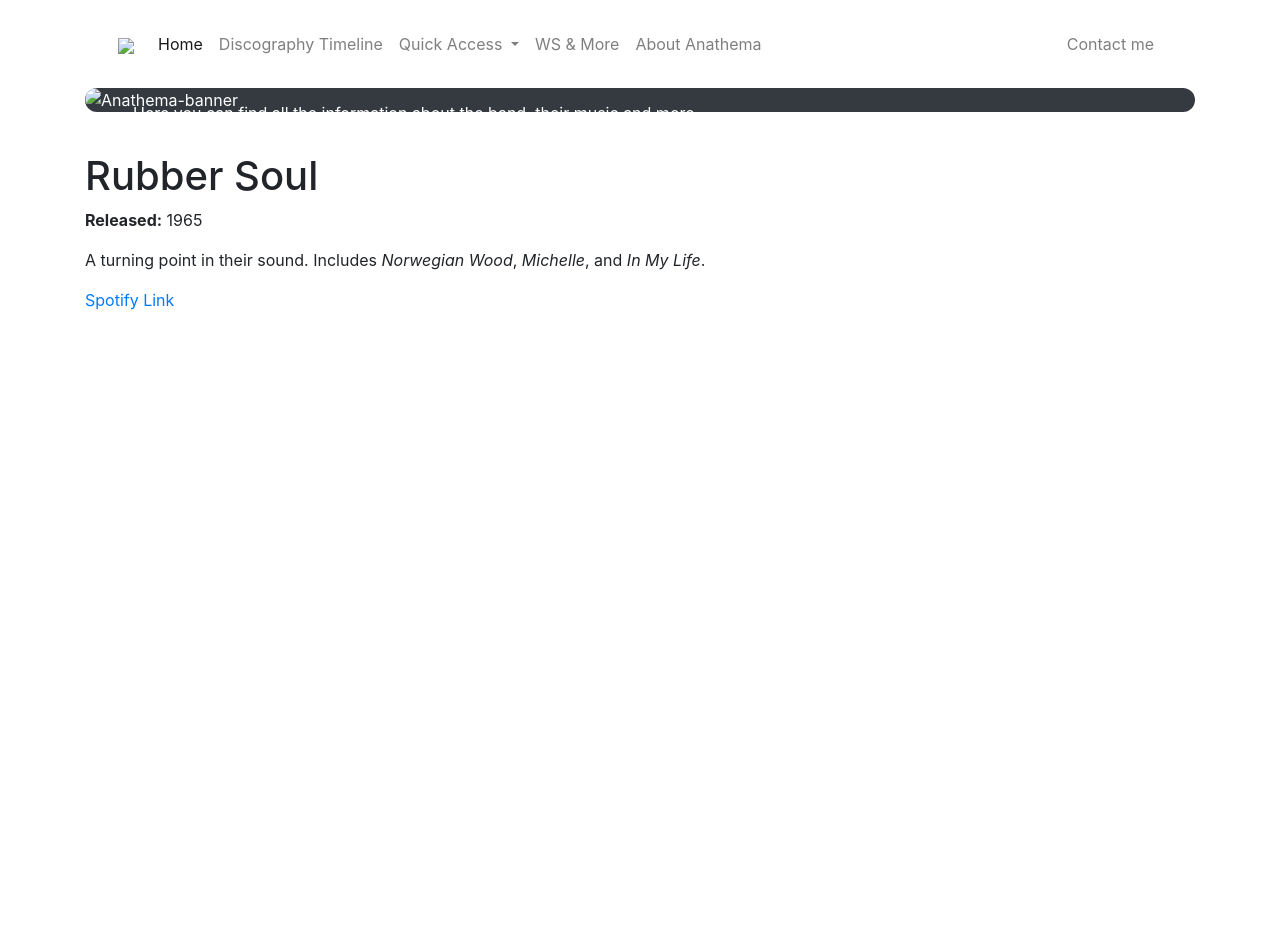
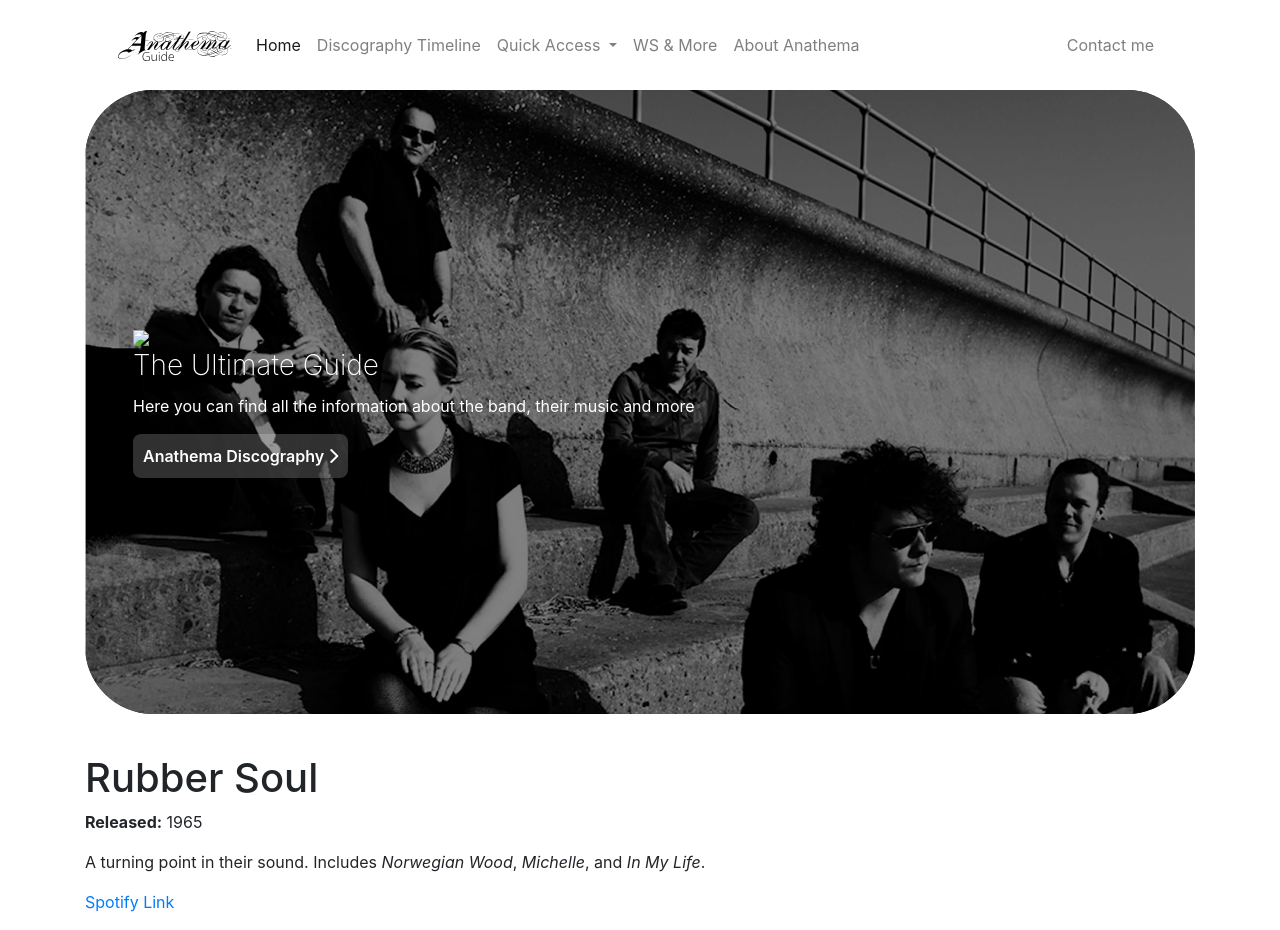
Before and after one commit to Hita9900/Anathema-Guide, a Jekyll site: the page built from _albums/test.md, in a window 1280 px wide and 930 px high. Built offline with Jekyll 4.4.1, drawn with Linux system fonts in a browser that asks for light colours; nearby versions of some CDN libraries.

Commit message:
overhaul

```diff
--- a/_config.yml
+++ b/_config.yml
@@ -1,5 +1,8 @@
-title: My Band Archive
+title: Anathema Ultimate Guide
+url: "https://hita9900.github.io"
 baseurl: "/Anathema-Guide"
+image: "/images/banner.jpg"
+description: "Anathema Ultimate fan Guide: browse the amazing world of anathema family and find yourself"
 collections:
   albums:
     output: true
--- a/_includes/head.html
+++ b/_includes/head.html
@@ -1,9 +1,15 @@
 <!-- Basic Meta -->
 <meta charset="UTF-8" />
 <meta name="viewport" content="width=device-width, initial-scale=1.0" />
+<link rel="stylesheet" href="{{ '/assets/css/style.css' | relative_url }}">
 <title>{{ page.title | default: site.title }}</title>
 <meta name="description" content="{{ page.description | default: site.description }}" />
-<link rel="canonical" href="{{ page.url | absolute_url }}" />
+<link rel="stylesheet" href="https://cdn.jsdelivr.net/npm/bootstrap@4.6.2/dist/css/bootstrap.min.css" integrity="sha384-xOolHFLEh07PJGoPkLv1IbcEPTNtaed2xpHsD9ESMhqIYd0nLMwNLD69Npy4HI+N" crossorigin="anonymous">
+<link rel="preconnect" href="https://fonts.googleapis.com">
+<link rel="preconnect" href="https://fonts.gstatic.com" crossorigin>
+<link href="https://fonts.googleapis.com/css2?family=Montserrat:ital,wght@0,100..900;1,100..900&display=swap" rel="stylesheet">
+<script src="https://kit.fontawesome.com/43c82f18ff.js" crossorigin="anonymous"></script>
+<link rel="icon" type="image/x-icon" href="{{ site.baseurl }}/Images/favicon.svg">
 
 <!-- Open Graph -->
 <meta property="og:title" content="{{ page.title | default: site.title }}" />
@@ -18,5 +24,5 @@
 <meta name="twitter:description" content="{{ page.description | default: site.description }}" />
 <meta name="twitter:image" content="{{ page.image | default: site.image }}" />
 
-<!-- Favicon (Optional but Good) -->
-<link rel="icon" href="{{ '/favicon.ico' | relative_url }}" />
+
+<link rel="canonical" href="{{ page.url | absolute_url }}" />
--- a/_layouts/default.html
+++ b/_layouts/default.html
@@ -1,21 +1,13 @@
 <!DOCTYPE html>
 <html>
 <head>
-  <meta charset="UTF-8">
-  <meta name="viewport" content="width=device-width, initial-scale=1.0" />
-  <link rel="stylesheet" href="{{ '/assets/css/style.css' | relative_url }}">
-  <link rel="stylesheet" href="https://cdn.jsdelivr.net/npm/bootstrap@4.6.2/dist/css/bootstrap.min.css" integrity="sha384-xOolHFLEh07PJGoPkLv1IbcEPTNtaed2xpHsD9ESMhqIYd0nLMwNLD69Npy4HI+N" crossorigin="anonymous">
-  <link rel="preconnect" href="https://fonts.googleapis.com">
-  <link rel="preconnect" href="https://fonts.gstatic.com" crossorigin>
-  <link href="https://fonts.googleapis.com/css2?family=Montserrat:ital,wght@0,100..900;1,100..900&display=swap" rel="stylesheet">
-  <title>{{ page.title }}</title>
-  <script src="https://kit.fontawesome.com/43c82f18ff.js" crossorigin="anonymous"></script>
+  {% include head.html %}
 </head>
 <body>
     <nav class="sticky-top bg-white  navbar navbar-expand-lg navbar-light">
       <div class="container py-3 px-5">
         <a class="navbar-brand" href="#">
-          <img src="./Images/Logo.svg" />
+          <img src="{{ '/Images/Logo.svg' | relative_url }}" />
         </a>
         <button class="navbar-toggler" type="button" data-toggle="collapse" data-target="#navbarSupportedContent" aria-controls="navbarSupportedContent" aria-expanded="false" aria-label="Toggle navigation">
           <span class="navbar-toggler-icon"></span>
@@ -72,7 +64,7 @@
   <div class="container">
 
       <div class="card bg-dark border-0 text-white custom-radius-3">
-        <img src="./Images/banner.jpg" class="card-img" alt="Anathema-banner">
+        <img src="{{ '/Images/banner.jpg' | relative_url }}" class="card-img" alt="Anathema-banner">
         <div class="card-img-overlay pl-5 d-flex align-items-center">
           <div>
             <img class="deco-logo" width="60%" src="./Images/Anathema-Vector.svg">
--- a/assets/css/style.css
+++ b/assets/css/style.css
@@ -15,7 +15,7 @@
     }
       .custom-radius-3
     {
-      border-radius: 2.25rem;
+      border-radius: 2.25rem !important;
       overflow: clip;
     }
     @media screen and (min-width: 768px) {
```
Also changed, not shown: _albums/Hindsight.md (+1 -3 lines), _layouts/standard-album.html (+1 -9 lines), Images/favicon.png (added), Images/favicon.svg (added).
